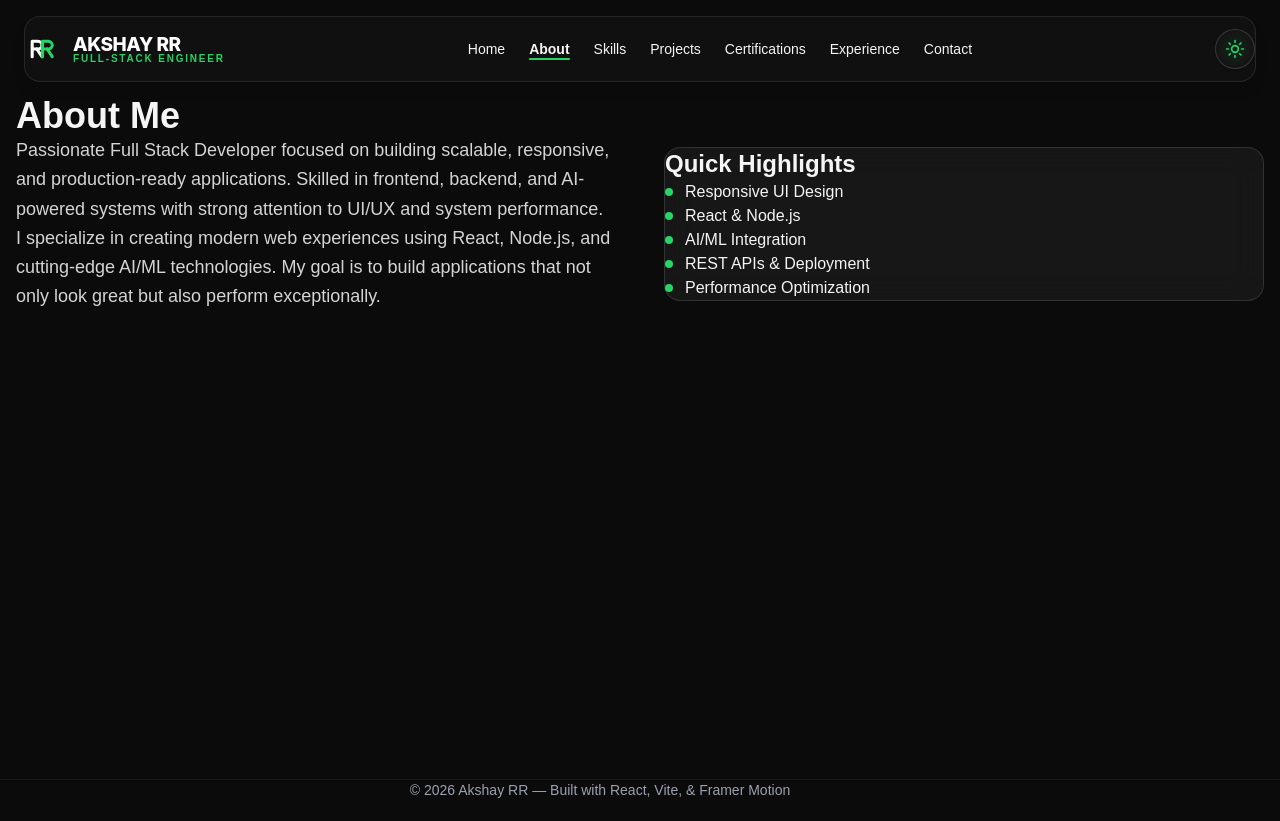
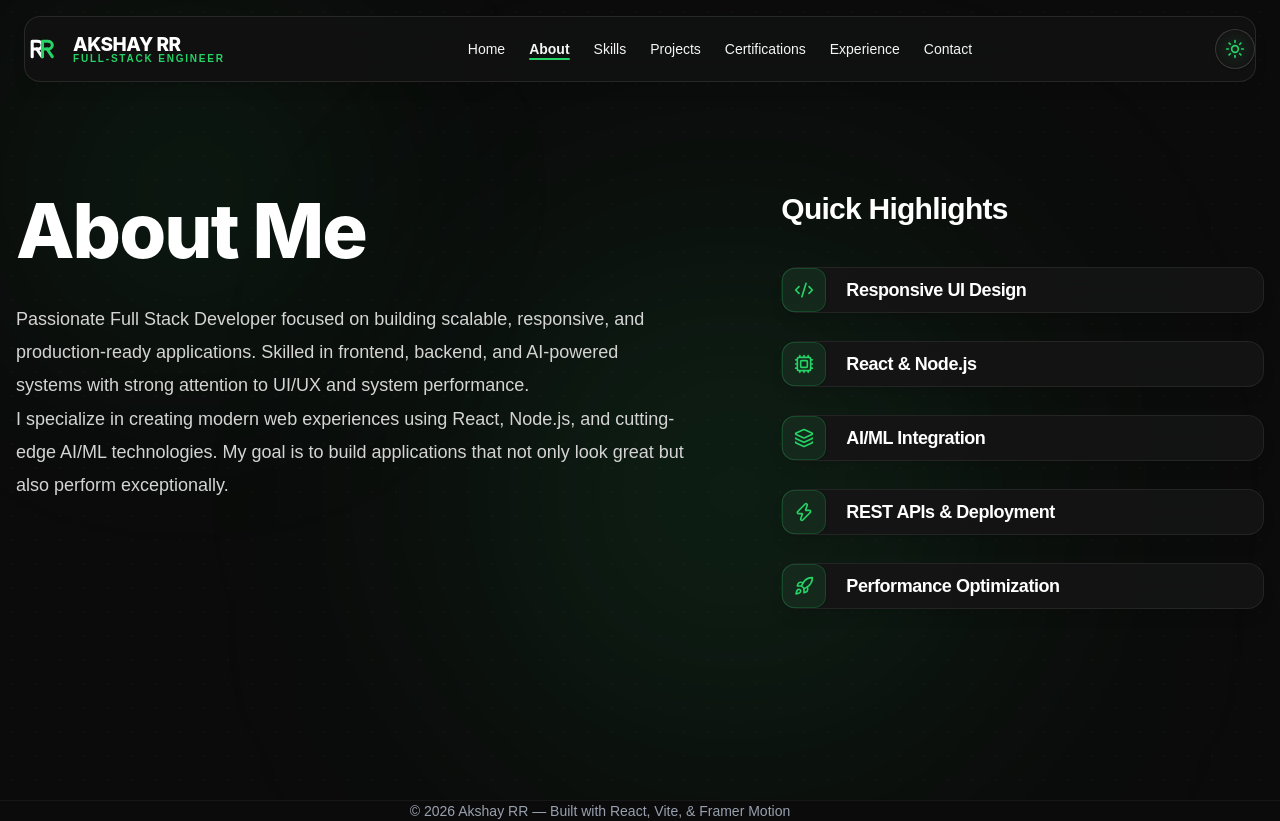
Before and after one commit to Akshayrr07/Portfolio, a React (Vite) app: page /about in a window 1280 px wide. Before the commit the page ends 800 px from the top, so only its background shows below. Built offline with nearby package versions, Linux system fonts and the light colour scheme.

Commit message:
about section

```diff
--- a/src/components/sections/About.jsx
+++ b/src/components/sections/About.jsx
@@ -1,66 +1,88 @@
 import { motion } from 'framer-motion';
+import { Code2, Cpu, Layers, Zap, Rocket } from 'lucide-react';
 import { fadeInUp, staggerContainer } from '../../animations/variants.jsx';
 
 const About = () => {
+  const highlights = [
+    { icon: Code2, label: 'Responsive UI Design' },
+    { icon: Cpu, label: 'React & Node.js' },
+    { icon: Layers, label: 'AI/ML Integration' },
+    { icon: Zap, label: 'REST APIs & Deployment' },
+    { icon: Rocket, label: 'Performance Optimization' },
+  ];
+
   return (
-    <section className="py-24 px-4">
-      <div className="container mx-auto">
-        <motion.h2
-          variants={fadeInUp}
-          initial="hidden"
-          whileInView="visible"
-          viewport={{ once: true }}
-          className="text-4xl font-display font-bold mb-12"
-        >
-          About Me
-        </motion.h2>
+    <section className="w-full min-h-screen flex flex-col justify-between items-center px-4 sm:px-8 lg:px-12 pt-24 sm:pt-28 pb-12 lg:pb-20 relative overflow-hidden">
+      {/* Background Lighting Spotlights */}
+      <div className="absolute top-1/3 right-1/4 w-[450px] h-[450px] bg-accent/10 dark:bg-accent/15 rounded-full blur-[140px] pointer-events-none -z-10" />
+      <div className="absolute top-10 left-10 w-[300px] h-[300px] bg-accent/10 rounded-full blur-[120px] pointer-events-none -z-10" />
 
+      {/* Grid Pattern Overlay */}
+      <div className="absolute inset-0 bg-[radial-gradient(#d1d5db_1px,transparent_1px)] dark:bg-[radial-gradient(#ffffff0a_1px,transparent_1px)] [background-size:24px_24px] pointer-events-none -z-10 opacity-50" />
+
+      {/* Main Container - Centered Vertically & Horizontally */}
+      <div className="max-w-[1480px] w-full mx-auto flex flex-col justify-center items-center flex-1 my-auto px-4 sm:px-6">
+        {/* 2-Column Responsive Layout matching Hero section structure */}
         <motion.div
           variants={staggerContainer}
           initial="hidden"
           whileInView="visible"
           viewport={{ once: true }}
-          className="grid md:grid-cols-2 gap-12 items-center"
+          className="grid lg:grid-cols-12 gap-10 sm:gap-12 lg:gap-14 xl:gap-16 items-start justify-between w-full my-auto py-6 sm:py-10"
         >
-          <motion.div variants={fadeInUp} className="space-y-6">
-            <p className="text-lg leading-relaxed text-neutral-700 dark:text-neutral-300">
+          {/* Left Column: Typography */}
+          <motion.div
+            variants={fadeInUp}
+            className="lg:col-span-7 flex flex-col justify-start items-center lg:items-start text-center lg:text-left gap-6 sm:gap-8 w-full"
+          >
+            <h2 className="font-sans font-extrabold text-4xl sm:text-6xl lg:text-[70px] xl:text-[76px] tracking-tight text-neutral-900 dark:text-white leading-[1.05]">
+              About Me
+            </h2>
+
+            <div className="space-y-6 sm:space-y-7 w-full max-w-2xl">
+              <p className="text-base sm:text-lg lg:text-[18px] text-neutral-700 dark:text-neutral-300 leading-[1.85]">
                 Passionate Full Stack Developer focused on building scalable,
                 responsive, and production-ready applications. Skilled in frontend,
                 backend, and AI-powered systems with strong attention to UI/UX and
                 system performance.
               </p>
-            <p className="text-lg leading-relaxed text-neutral-700 dark:text-neutral-300">
+              <p className="text-base sm:text-lg lg:text-[18px] text-neutral-700 dark:text-neutral-300 leading-[1.85]">
                 I specialize in creating modern web experiences using React,
                 Node.js, and cutting-edge AI/ML technologies. My goal is to build
                 applications that not only look great but also perform exceptionally.
               </p>
+            </div>
           </motion.div>
 
+          {/* Right Column: Separated Quick Highlights Boxes */}
           <motion.div
             variants={fadeInUp}
-            className="glass rounded-2xl p-8 space-y-4"
+            className="lg:col-span-5 flex flex-col justify-start items-center lg:items-start w-full"
           >
-            <h3 className="text-2xl font-bold mb-6">Quick Highlights</h3>
-            <div className="space-y-3">
-              <div className="flex items-center gap-3">
-                <div className="w-2 h-2 rounded-full bg-accent" />
-                <span>Responsive UI Design</span>
+            <div className="w-full max-w-[540px] mx-auto lg:mx-0 flex flex-col gap-7 sm:gap-9 lg:gap-10">
+              <h3 className="text-2xl sm:text-3xl font-extrabold text-neutral-900 dark:text-white tracking-tight text-center lg:text-left shrink-0">
+                Quick Highlights
+              </h3>
+
+              {/* Separated Individual Glass Box Cards */}
+              <div className="flex flex-col gap-5 sm:gap-6 lg:gap-7 w-full">
+                {highlights.map((item, index) => {
+                  const IconComp = item.icon;
+                  return (
+                    <motion.div
+                      key={index}
+                      whileHover={{ y: -3, scale: 1.01 }}
+                      className="rounded-2xl bg-white/90 dark:bg-[#141414]/90 border border-neutral-200/80 dark:border-neutral-800/90 backdrop-blur-md p-4.5 sm:p-5.5 flex items-center gap-4 sm:gap-5 shadow-md dark:shadow-lg hover:border-accent/50 hover:shadow-[0_0_20px_rgba(37,211,102,0.18)] transition-all duration-300 group cursor-pointer"
+                    >
+                      <div className="w-10 h-10 sm:w-11 sm:h-11 rounded-xl bg-accent/10 border border-accent/20 flex items-center justify-center text-accent shrink-0 shadow-sm group-hover:bg-accent group-hover:text-black transition-colors duration-200">
+                        <IconComp className="w-5 h-5" />
                       </div>
-              <div className="flex items-center gap-3">
-                <div className="w-2 h-2 rounded-full bg-accent" />
-                <span>React & Node.js</span>
-              </div>
-              <div className="flex items-center gap-3">
-                <div className="w-2 h-2 rounded-full bg-accent" />
-                <span>AI/ML Integration</span>
-              </div>
-              <div className="flex items-center gap-3">
-                <div className="w-2 h-2 rounded-full bg-accent" />
-                <span>REST APIs & Deployment</span>
-              </div>
-              <div className="flex items-center gap-3">
-                <div className="w-2 h-2 rounded-full bg-accent" />
-                <span>Performance Optimization</span>
+                      <span className="text-base sm:text-lg font-bold text-neutral-900 dark:text-white tracking-tight group-hover:text-accent transition-colors duration-200">
+                        {item.label}
+                      </span>
+                    </motion.div>
+                  );
+                })}
               </div>
             </div>
           </motion.div>
```
Lines whose indentation alone changed are shown as unchanged.
